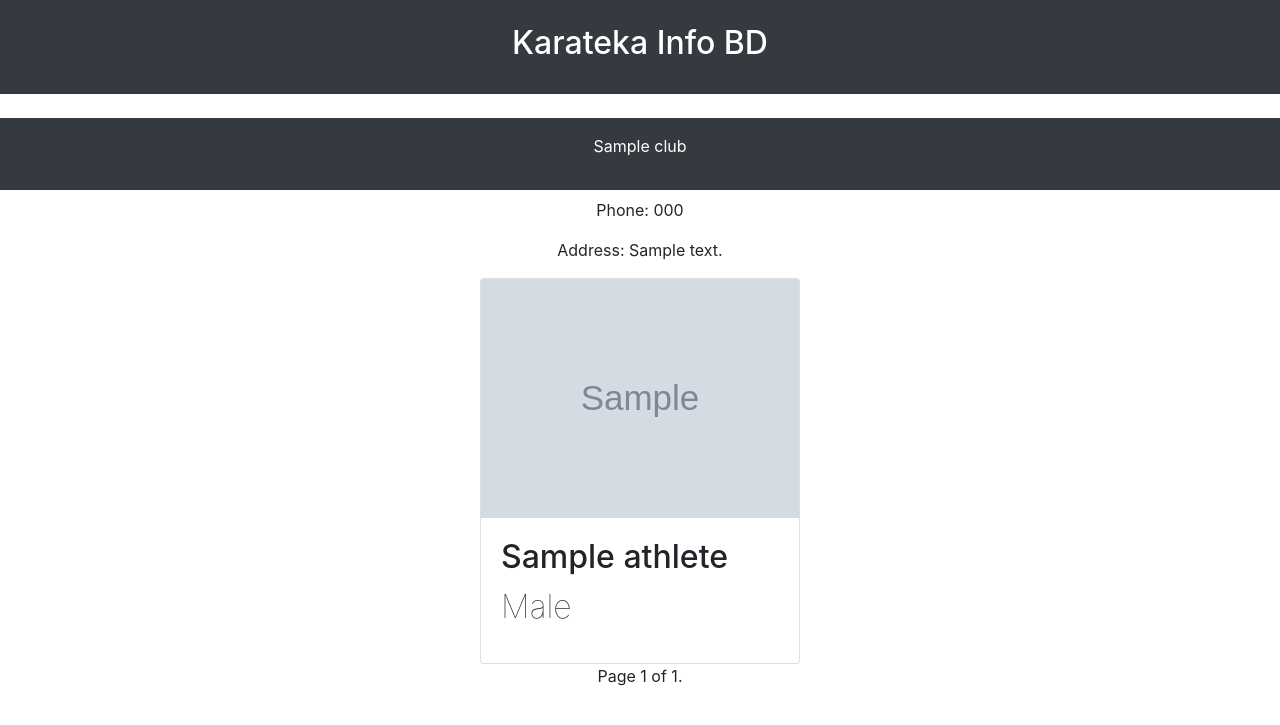
After one commit to Tauhid-UAP/KaratekaInfoBDWeb, a Django app: page /club_detail/1/ in a window 1280 px wide. The commit adds this page. Shown: the top 725 px of the page. Run offline with Django 3.2, Linux system fonts and the light colour scheme; tables that the repository leaves empty hold one stand-in row (values such as "Sample post"); grey boxes marked "Sample" are stand-in pictures; some libraries are stand-ins or nearby versions.

Commit message:
Club and Team detail pages with respective athlete lists paginated. Settings module name now retrieved from .env file using decouple.config

```diff
--- a/karatekainfobd/features/models.py
+++ b/karatekainfobd/features/models.py
@@ -3,6 +3,8 @@ from django.db import models
 from django.core.validators import MinValueValidator
 
 from decimal import Decimal
+
+from phone_field import PhoneField
 
 # Create your models here.
 
@@ -456,6 +458,8 @@ class Club(models.Model):
     founded = models.DateField(blank=True, null=True)
     description = models.CharField(max_length=100, blank=True, default='')
     logo_picture = models.ImageField(upload_to='club_logos', blank=True)
+    address = models.CharField(max_length=50, blank=True, null=True)
+    phone_number = PhoneField(blank=True, null=True)
 
     def __str__(self):
         return self.name
@@ -465,6 +469,8 @@ class Team(models.Model):
     founded = models.DateField(blank=True, null=True)
     description = models.CharField(max_length=100, blank=True, default='')
     logo_picture = models.ImageField(upload_to='team_logos', blank=True)
+    address = models.CharField(max_length=50, blank=True, null=True)
+    phone_number = PhoneField(blank=True, null=True)
 
     def __str__(self):
         return self.name
--- /dev/null
+++ b/karatekainfobd/features/templates/features/club_detail.html
@@ -0,0 +1,56 @@
+{% extends 'base.html' %}
+
+{% load features_extras %}
+
+{% block main_block %}
+
+    <div class="text-center p-3 mb-2 bg-dark text-white" aria-label="Basic example">
+        <p> {{club.name}} </p>
+    </div>
+
+    <div class="text-center">
+        {% if club.phone_number %}
+            <p>Phone: {{club.phone_number}}</p>
+        {% endif %}
+        {% if club.address %}
+            <p>Address: {{club.address}}</p>
+        {% endif %}
+    </div>
+
+    {% for athlete in athlete_page_obj %}
+        <div class="nav justify-content-center">
+            <div class="card" style="width: 20rem;">
+                <a href="{% url 'show_athlete_page' athlete.id %}">
+                    <img src="{{ athlete.picture.url }}" class="card-img-top" width="120">
+                </a>
+                <div class="card-body">
+                    <h2>
+                        <p class="card-title">{{athlete.name}}</p>
+                        <p class="font-weight-lighter">{{athlete.gender}}</p>
+                    </h2>
+                </div>
+            </div>
+        </div>
+    {% endfor %}
+
+    {% if athlete_page_obj %}
+        <div class="pagination nav justify-content-center">
+            <span class="step-links">
+                {% if athlete_page_obj.has_previous %}
+                    <a href="{% relative_url 1 'page' request.GET.urlencode %}">&laquo; first</a>
+                    <a href="{% relative_url athlete_page_obj.previous_page_number 'page' request.GET.urlencode %}">previous</a>
+                {% endif %}
+
+                <span class="current">
+                    Page {{ athlete_page_obj.number }} of {{ athlete_page_obj.paginator.num_pages }}.
+                </span>
+
+                {% if athlete_page_obj.has_next %}
+                    <a href="{% relative_url athlete_page_obj.next_page_number 'page' request.GET.urlencode %}">next</a>
+                    <a href="{% relative_url athlete_page_obj.paginator.num_pages 'page' request.GET.urlencode %}">last &raquo;</a>
+                {% endif %}
+            </span>
+        </div>
+    {% endif %}
+
+{% endblock %}
--- a/karatekainfobd/features/templates/features/homepage.html
+++ b/karatekainfobd/features/templates/features/homepage.html
@@ -9,8 +9,10 @@
     <div class="btn-group-lg text-center p-3 mb-2 bg-dark text-white" role="group" aria-label="Basic example">
 
 <!--        <a class="btn btn-outline-light" href="{% url 'enter_athlete_page' %}" role="button">Enter Athlete Info</a>-->
-        <a class="btn btn-outline-light" href="{% url 'show_all_athletes_page' %}" role="button">View Athletes</a>
-        <a class="btn btn-outline-light" href="{% url 'show_all_championships_page' %}" role="button">View Championships</a>
+        <a class="btn btn-outline-light" href="{% url 'show_all_athletes_page' %}" role="button">Athletes</a>
+        <a class="btn btn-outline-light" href="{% url 'show_all_championships_page' %}" role="button">Championships</a>
+        <a class="btn btn-outline-light" href="{% url 'show_all_clubs_page' %}" role="button">Clubs</a>
+        <a class="btn btn-outline-light" href="{% url 'show_all_teams_page' %}" role="button">Teams</a>
 
     </div>
 </div>
--- a/karatekainfobd/features/urls.py
+++ b/karatekainfobd/features/urls.py
@@ -13,8 +13,13 @@ urlpatterns = [
     path('show_athlete_championshipstandings_page/<int:athlete_id>/<int:championship_id>/', views.show_athlete_championshipstandings_page, name='show_athlete_championshipstandings_page'),
     path('show_all_championships_page/', views.show_all_championships_page, name='show_all_championships_page'),
     path('show_championshipstandings_page/<int:championship_id>/', views.show_championshipstandings_page, name='show_championshipstandings_page'),
+
     path('show_all_clubs_page/', views.show_all_clubs_page, name='show_all_clubs_page'),
     path('show_all_teams_page/', views.show_all_teams_page, name='show_all_teams_page'),
+
+    path('club_detail/<int:pk>/', views.ClubDetailView.as_view(), name='club_detail'),
+    path('team_detail/<int:pk>/', views.TeamDetailView.as_view(), name='team_detail'),
+
 
     path('get_athletes_csv/<slug:secret>/', views.get_athletes_csv, name='get_athletes_csv'),
     path('get_clubs_csv/<slug:secret>/', views.get_clubs_csv, name='get_clubs_csv'),
--- a/karatekainfobd/features/views.py
+++ b/karatekainfobd/features/views.py
@@ -1,5 +1,7 @@
 from django.shortcuts import render, redirect, HttpResponse
 from django.core.paginator import Paginator
+
+from django.views.generic import DetailView
 
 from .models import Athlete, Championship, ChampionshipStanding, Club, Team
 from .forms import AthleteForm
@@ -228,6 +230,52 @@ def show_all_teams_page(request):
 
     return render(request, 'features/show_all_teams_page.html', context=context)
 
+class ClubDetailView(DetailView):
+    model = Club
+    template_name = 'features/club_detail.html'
+
+    def get(self, request, pk) :
+        context = {}
+
+        club = Club.objects.get(id=pk)
+
+        try:
+            athletes = club.athlete_set.all().order_by('name')
+        except:
+            athletes = []
+
+        paginated_athletes = Paginator(athletes, 4)
+        page_number = request.GET.get('page')
+        athlete_page_obj = paginated_athletes.get_page(page_number)
+
+        context['club'] = club
+        context['athlete_page_obj'] = athlete_page_obj
+
+        return render(request, self.template_name, context)
+
+class TeamDetailView(DetailView):
+    model = Team
+    template_name = 'features/team_detail.html'
+
+    def get(self, request, pk) :
+        context = {}
+
+        team = Team.objects.get(id=pk)
+
+        try:
+            athletes = team.athlete_set.all().order_by('name')
+        except:
+            athletes = []
+
+        paginated_athletes = Paginator(athletes, 4)
+        page_number = request.GET.get('page')
+        athlete_page_obj = paginated_athletes.get_page(page_number)
+
+        context['team'] = team
+        context['athlete_page_obj'] = athlete_page_obj
+
+        return render(request, self.template_name, context)
+
 def get_athletes_csv(request, secret):
     csv_secret = config('CSV_SECRET')
 
--- a/karatekainfobd/karatekainfobd/wsgi.py
+++ b/karatekainfobd/karatekainfobd/wsgi.py
@@ -11,6 +11,8 @@ import os
 
 from django.core.wsgi import get_wsgi_application
 
-os.environ.setdefault('DJANGO_SETTINGS_MODULE', 'karatekainfobd.settings.development')
+from decouple import config
+
+os.environ.setdefault('DJANGO_SETTINGS_MODULE', config('LOCAL_SETTINGS_MODULE'))
 
 application = get_wsgi_application()
--- a/karatekainfobd/manage.py
+++ b/karatekainfobd/manage.py
@@ -3,9 +3,11 @@
 import os
 import sys
 
+from decouple import config
+
 
 def main():
-    os.environ.setdefault('DJANGO_SETTINGS_MODULE', 'karatekainfobd.settings.development')
+    os.environ.setdefault('DJANGO_SETTINGS_MODULE', config('LOCAL_SETTINGS_MODULE'))
     try:
         from django.core.management import execute_from_command_line
     except ImportError as exc:
```
Also changed, not shown: karatekainfobd/features/templates/features/show_all_clubs_page.html (+7 -5 lines), karatekainfobd/features/templates/features/show_all_teams_page.html (+7 -5 lines), karatekainfobd/features/templates/features/team_detail.html (added, +56 -0 lines), karatekainfobd/karatekainfobd/settings/base.py (+10 -0 lines), karatekainfobd/features/migrations/0022_auto_20210112_0632.py (added), karatekainfobd/features/migrations/0023_auto_20210112_0640.py (added), karatekainfobd/features/migrations/0024_auto_20210112_0657.py (added).
